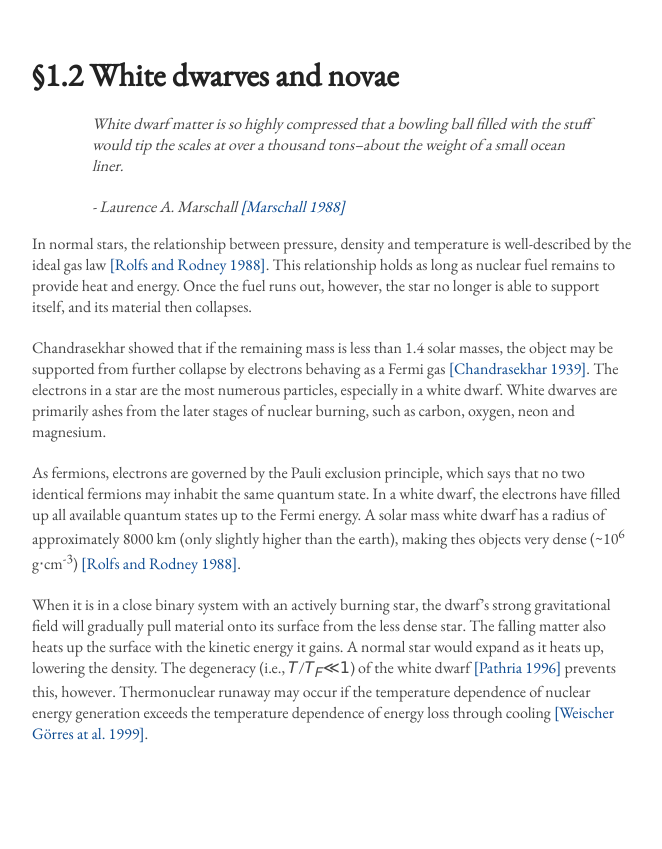
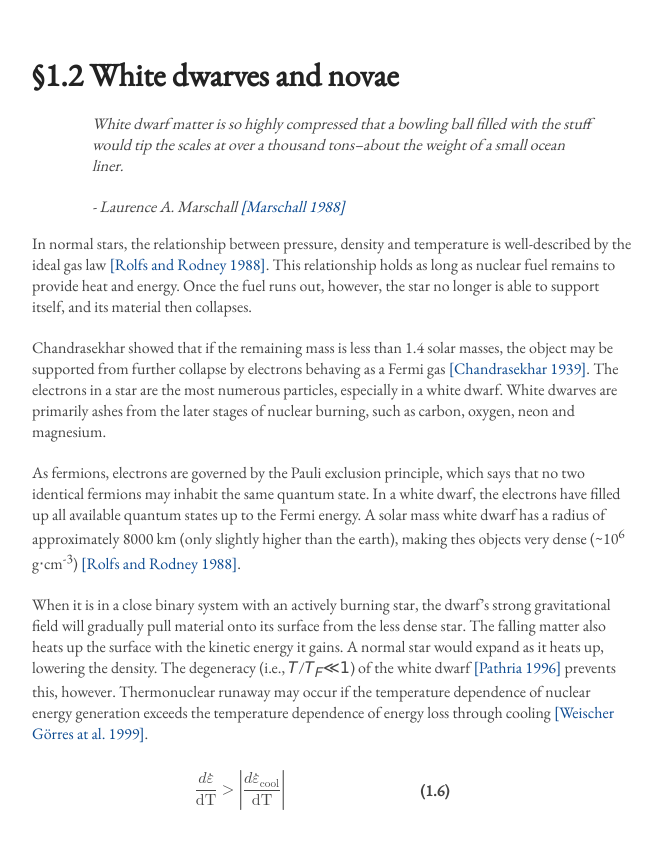
Before and after one commit to dwvisser/19ne-thesis, a Jekyll site: the page built from 1.2-white-dwarves-and-novae.md, in a window 1280 px wide. Shown: the top 849 px of the page, without its empty margins (308-970 px from the left). Built offline with Jekyll 4.4.1, drawn with Linux system fonts in a browser that asks for light colours.

Commit message:
Finished page 14 of printed thesis with first proper MathML equation.

```diff
--- a/1.2-white-dwarves-and-novae.md
+++ b/1.2-white-dwarves-and-novae.md
@@ -46,3 +46,48 @@ the density. The degeneracy (i.e., 𝑇∕𝑇<sub>𝐹</sub>≪𝟣) of the whi
 Thermonuclear runaway may occur if the temperature dependence of nuclear
 energy generation exceeds the temperature dependence of energy loss through
 cooling [[Weischer Görres at al. 1999]](../bibliography/#weischer).
+
+<table class="equation">
+	<tr>
+		<td>
+			<math xmlns="http://www.w3.org/1998/Math/MathML" display="block">
+			 <semantics>
+			  <mrow>
+			   <mfrac>
+			    <mrow>
+			     <mi>d</mi>
+			     <mover accent="true">
+			      <mi>ε</mi>
+			      <mo stretchy="false">˙</mo>
+			     </mover>
+			    </mrow>
+			    <mi mathvariant="italic">dT</mi>
+			   </mfrac>
+			   <mo stretchy="false">&gt;</mo>
+			   <mrow>
+			    <mo fence="true" stretchy="true">|</mo>
+			    <mrow>
+			     <mfrac>
+			      <mrow>
+			       <mi>d</mi>
+			       <msub>
+			        <mover accent="true">
+			         <mi>ε</mi>
+			         <mo stretchy="false">˙</mo>
+			        </mover>
+			        <mi mathvariant="italic">cool</mi>
+			       </msub>
+			      </mrow>
+			      <mi mathvariant="italic">dT</mi>
+			     </mfrac>
+			    </mrow>
+			    <mo fence="true" stretchy="true">|</mo>
+			   </mrow>
+			  </mrow>
+			  <annotation encoding="StarMath 5.0">{d{dot ε}} over {dT} &gt; left lline {d{dot ε}_{cool}} over {dT} right rline</annotation>
+			 </semantics>
+			</math>
+		</td>
+		<a name="eqn1.2"><th rowspan="2">(1.6)</th></a>
+	</tr>
+</table>
```
